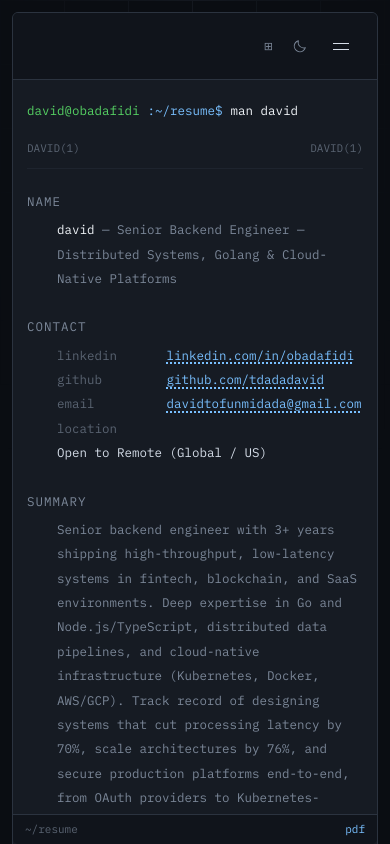
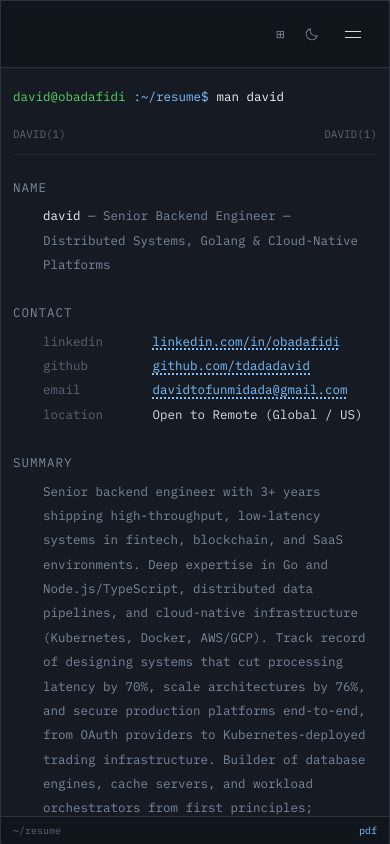
Before and after one commit to tdadadavid/portfolio, a Next.js app: page /resume in a window 390 px wide. Shown: the top 844 px of the page. Built offline with nearby package versions, Linux system fonts and the light colour scheme.

Commit message:
Improve mobile layout and animate log segment creation

```diff
--- a/app/globals.css
+++ b/app/globals.css
@@ -322,6 +322,7 @@ a {
 
 .blog-post-layout {
     display: grid;
+    grid-template-columns: minmax(0, 1fr);
     align-items: start;
     --measure: 88ch;
 }
@@ -900,6 +901,7 @@ a {
 
 .term-content {
     flex: 1;
+    min-width: 0;
     padding: 18px 14px 28px;
     font-size: 12.5px;
     line-height: 1.95;
@@ -1311,6 +1313,26 @@ a.term-row:focus-visible {
     color: var(--paper-bright);
 }
 
+.pager-body { min-width: 0; width: 100%; }
+.pager-prose { overflow-wrap: anywhere; }
+.pager-prose pre { max-width: 100%; overflow-x: auto; }
+.pager-prose table { display: block; max-width: 100%; overflow-x: auto; }
+
+@media (max-width: 639px) {
+    .term-page { margin: 0; border-radius: 0; min-height: 100dvh; }
+    .term-content { padding: 16px 12px 20px; }
+    .pager-head { gap: 6px 10px; margin-bottom: 12px; }
+    .pager-prose { font-size: 15px; line-height: 1.7; }
+    .terminal-prompt-form { flex-wrap: wrap; gap: 0 4px; }
+    .terminal-prompt-form .term-sym { overflow-wrap: anywhere; }
+    .terminal-prompt-form input { flex-basis: 100%; min-height: 44px; font-size: 16px; }
+    .term-completions { width: 100%; margin-left: 0; }
+    .term-completions__option { min-height: 44px; align-items: center; overflow-wrap: anywhere; }
+    nav[aria-label='Blog navigation'] { font-size: 11px; gap: 14px; overflow-wrap: anywhere; }
+    .term-row { gap: 2px 8px; }
+    .term-statusbar { gap: 6px; font-size: 10px; }
+}
+
 .term-completions {
     width: min(420px, calc(100% - 2ch));
     margin: 6px 0 0 2ch;
--- a/components/ui/blog/log/LogVisuals.module.css
+++ b/components/ui/blog/log/LogVisuals.module.css
@@ -1,7 +1,7 @@
 .appendScene,
 .segmentScene,
 .numberedScene {
-    overflow: hidden;
+    overflow-x: auto;
     font-family: var(--font-mono);
 }
 
@@ -72,7 +72,8 @@
 .segmentFlow {
     display: flex;
     align-items: stretch;
-    min-width: 620px;
+    gap: 8px;
+    min-height: 150px;
 }
 
 .segmentGroup {
@@ -80,7 +81,13 @@
     min-width: 0;
     flex: 1;
     align-items: center;
+    animation: file-created 300ms ease-out both;
 }
+
+.capacity { height: 5px; margin: 0 8px; background: var(--paper-line); }
+.capacity span { display: block; height: 100%; background: var(--term-green); transition: width 300ms ease; }
+.fileCount { padding: 6px 8px; color: var(--paper-muted); font-size: 10px; }
+@keyframes file-created { from { opacity: 0; transform: translateY(10px); } }
 
 .segment {
     min-width: 0;
@@ -245,6 +252,14 @@
 }
 
 @media (max-width: 620px) {
+    .segmentFlow { flex-direction: column; min-height: 390px; justify-content: flex-start; }
+    .segmentGroup { flex: 0 0 auto; width: 100%; }
+    .segmentArrow { display: none; }
+    .operationTrack { min-width: 0; grid-template-columns: repeat(5, minmax(0, 1fr)) 18px; gap: 3px; }
+    .operation { padding: 8px 3px; font-size: 8px; overflow-wrap: anywhere; }
+    .numberedTrack { min-width: 0; grid-template-columns: repeat(7, minmax(0, 1fr)); gap: 3px; }
+    .numberedTrack .record { padding: 7px 2px; text-align: center; }
+    .numberedTrack .recordPayload, .tailMarker { display: none; }
     .appendScene,
     .segmentScene,
     .numberedScene {
@@ -260,4 +275,6 @@
         animation: none;
         transition: none;
     }
+    .segmentGroup { animation: none; }
+    .capacity span { transition: none; }
 }
--- a/components/ui/blog/log/LogVisuals.tsx
+++ b/components/ui/blog/log/LogVisuals.tsx
@@ -74,8 +74,10 @@ export const AppendDirection = () => {
 };
 
 export const SegmentRotation = () => {
-    const writtenRecords = useAutoCycle(RECORDS.length, 600, 3);
-    const activeSegment = Math.min(Math.floor((writtenRecords - 1) / 3), SEGMENTS.length - 1);
+    const step = useAutoCycle(15, 800, 2) - 1;
+    const activeSegment = Math.floor(step / 5);
+    const recordsInFile = Math.min(step % 5, 3);
+    const writtenRecords = activeSegment * 3 + recordsInFile;
 
     return (
         <Figure caption="fig 3 — when a segment reaches its limit, it is sealed and appends continue in a new segment.">
@@ -85,9 +87,10 @@ export const SegmentRotation = () => {
                 aria-label="Nine log records filling three segment files in order"
             >
                 <div className={styles.segmentFlow}>
-                    {SEGMENTS.map((segment, segmentIndex) => {
+                    {SEGMENTS.slice(0, activeSegment + 1).map((segment, segmentIndex) => {
                         const isSealed = segmentIndex < activeSegment;
                         const isActive = segmentIndex === activeSegment;
+                        const count = isSealed ? 3 : recordsInFile;
 
                         return (
                             <div key={segmentIndex} className={styles.segmentGroup}>
@@ -96,7 +99,7 @@ export const SegmentRotation = () => {
                                 >
                                     <div className={styles.segmentHeader}>
                                         <span>log-{String(segmentIndex + 1).padStart(4, '0')}</span>
-                                        <span>{isSealed ? 'sealed' : isActive ? 'active' : 'waiting'}</span>
+                                        <span>{isSealed ? 'sealed' : count === 3 ? 'FULL' : 'appending'}</span>
                                     </div>
                                     <div className={styles.segmentRecords}>
                                         {segment.map(number => (
@@ -107,8 +110,12 @@ export const SegmentRotation = () => {
                                             />
                                         ))}
                                     </div>
+                                    <div className={styles.capacity}>
+                                        <span style={{ width: `${count / 3 * 100}%` }} />
+                                    </div>
+                                    <div className={styles.fileCount}>{count} / 3 records</div>
                                 </div>
-                                {segmentIndex < SEGMENTS.length - 1 ? (
+                                {segmentIndex < activeSegment ? (
                                     <span className={styles.segmentArrow} aria-hidden="true">
                                         →
                                     </span>
@@ -118,7 +125,11 @@ export const SegmentRotation = () => {
                     })}
                 </div>
                 <div className={styles.segmentLegend}>
-                    max 3 records per segment · next record: {Math.min(writtenRecords + 1, 9)}
+                    {recordsInFile === 0
+                        ? `Created log-${String(activeSegment + 1).padStart(4, '0')} — ready for appends`
+                        : recordsInFile === 3
+                          ? 'File full — seal it, then create the next file'
+                          : `Appending record ${writtenRecords} to the current file`}
                 </div>
             </div>
         </Figure>
--- a/components/ui/shell/CommandLine.tsx
+++ b/components/ui/shell/CommandLine.tsx
@@ -174,7 +174,7 @@ export const CommandLine = ({ cwd, children, autoFocus = false }: CommandLinePro
             ))}
 
             <div className="mt-3">
-                <form onSubmit={onSubmit} className="flex items-baseline gap-x-2">
+                <form onSubmit={onSubmit} className="terminal-prompt-form flex items-baseline gap-x-2">
                     <Prompt cwd={cwd} />
                     <label htmlFor={inputId} className="sr-only">
                         Terminal command
@@ -212,7 +212,7 @@ export const CommandLine = ({ cwd, children, autoFocus = false }: CommandLinePro
                     <div id={suggestionsId} className="term-completions" role="listbox">
                         <div className="term-completions__hint">
                             <span>completions</span>
-                            <span>↑↓ select · tab accept · esc close</span>
+                            <span>↑↓ select · enter/tab accept · esc close</span>
                         </div>
                         {suggestions.map((suggestion, index) => (
                             <button
```
